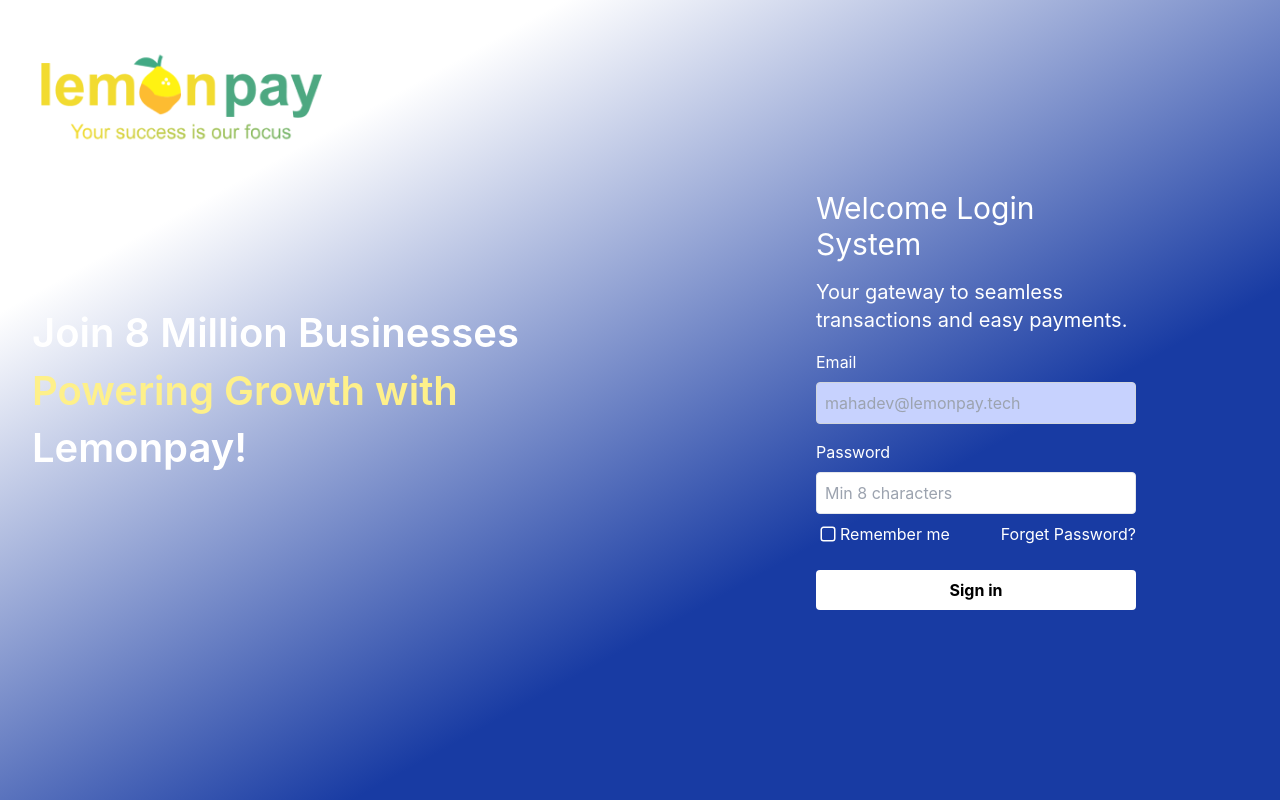
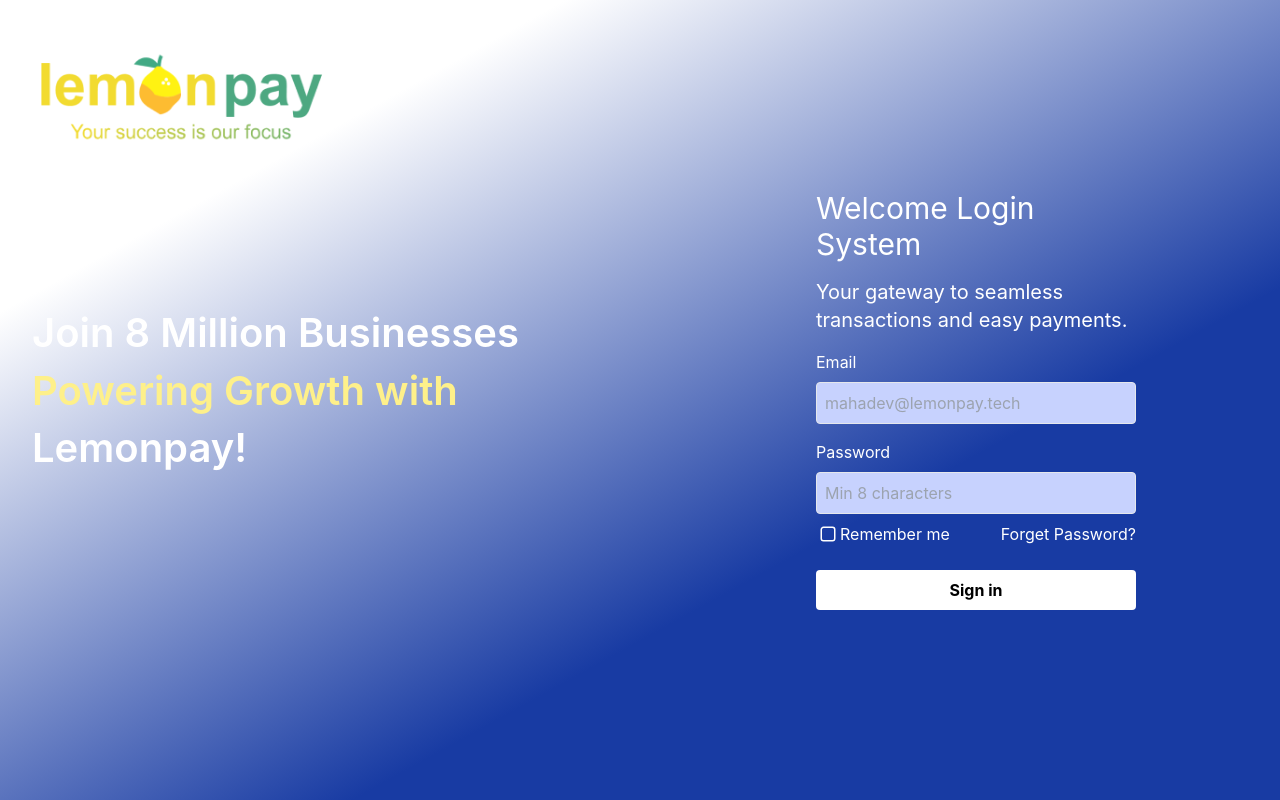
Before and after one commit to DhanushaMurugan/LemonPay_TaskManager, a React (Create React App) app: page / in a window 1280 px wide. Shown: the top 800 px of the page. Built offline with nearby package versions, Linux system fonts and the light colour scheme.

Commit message:
code clean-up for Home page field attributes

```diff
--- a/src/components/SignIn.jsx
+++ b/src/components/SignIn.jsx
@@ -35,7 +35,7 @@ const SignIn = () => {
           value={email}
           onChange={(e) => setEmail(e.target.value)}
           required
-          className="w-full p-2 mb-4 border border-gray-300 bg-customPurple bg-indigo-200 text-black rounded"
+          className="w-full p-2 mb-4 border bg-indigo-200 text-black rounded"
         />
         <div className="mb-2">
           <label>Password</label>
@@ -47,7 +47,7 @@ const SignIn = () => {
           value={password}
           onChange={(e) => setPassword(e.target.value)}
           required
-          className="w-full p-2 mb-2 border bg-white bg-indigo-200 text-black rounded"
+          className="w-full p-2 mb-2 border bg-indigo-200 text-black rounded"
         />
         <div className="flex justify-between mb-6">
           <div className="flex items-center">
```
